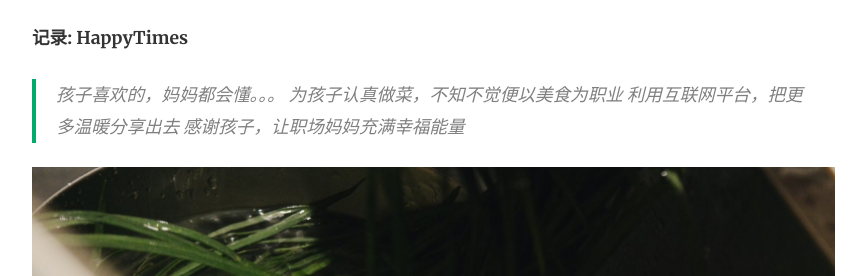
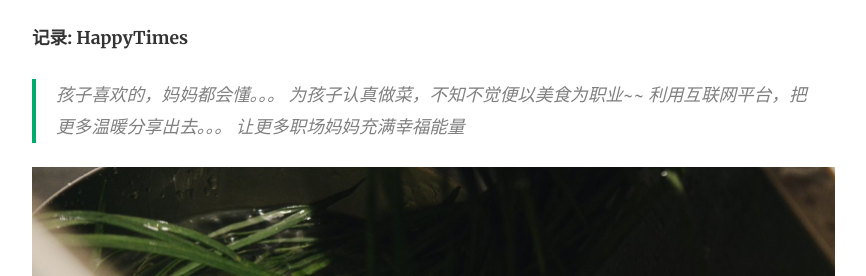
Before and after one commit to Newly6161/Happy-Times, a Jekyll site: the page built from _posts/2021-03-18-foods.md, in a window 1280 px wide and 900 px high, scrolled down 531 px. Shown: the part 176-452 px from the top of the window, without its empty margins (253-1119 px from the left). Built offline with Jekyll 4.4.1, drawn with Linux system fonts in a browser that asks for light colours; nearby versions of some CDN libraries.

Commit message:
改表述

```diff
--- a/_posts/2021-03-18-foods.md
+++ b/_posts/2021-03-18-foods.md
@@ -8,9 +8,9 @@ featured: true
 **记录:** **HappyTimes**
 
 > 孩子喜欢的，妈妈都会懂。。。
-> 为孩子认真做菜，不知不觉便以美食为职业
-> 利用互联网平台，把更多温暖分享出去
-> 感谢孩子，让职场妈妈充满幸福能量
+> 为孩子认真做菜，不知不觉便以美食为职业~~
+> 利用互联网平台，把更多温暖分享出去。。。
+> 让更多职场妈妈充满幸福能量
 
 ![001](../assets/images/210318-001.jpg)
 
```
